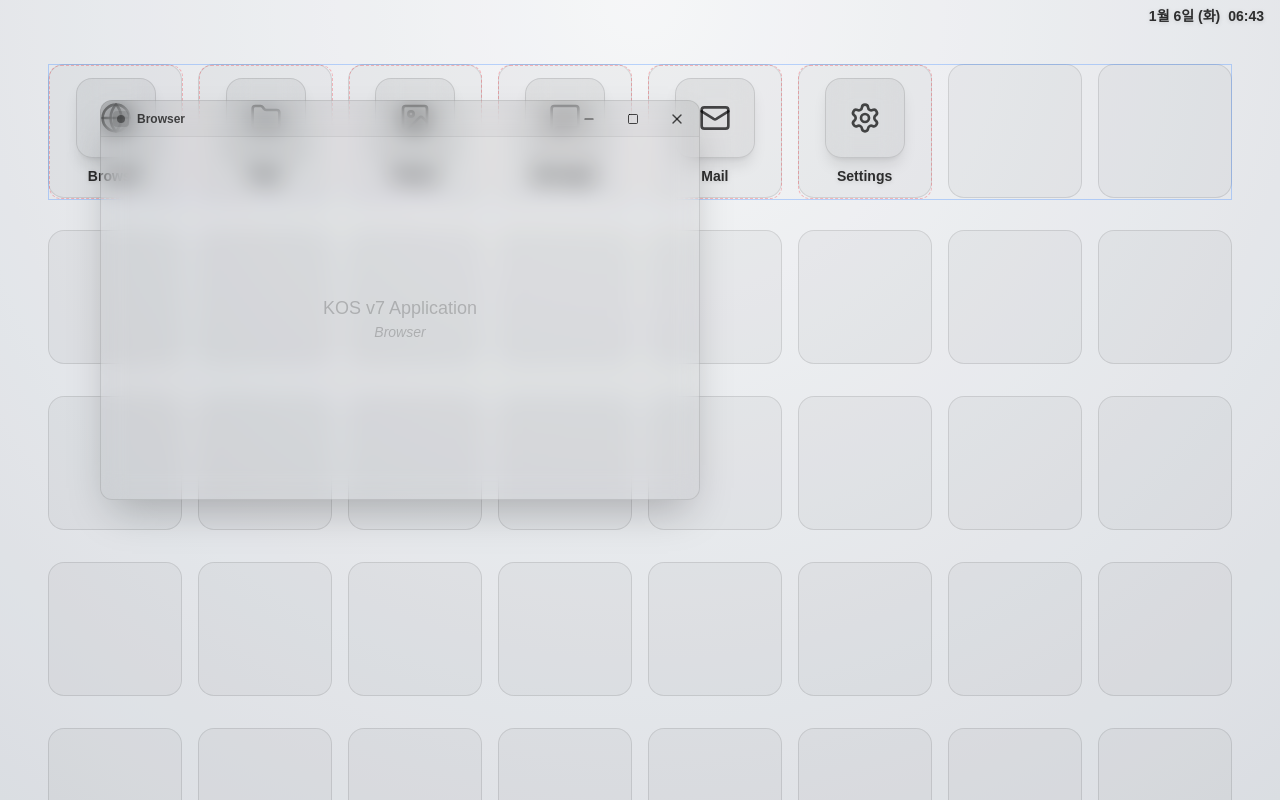
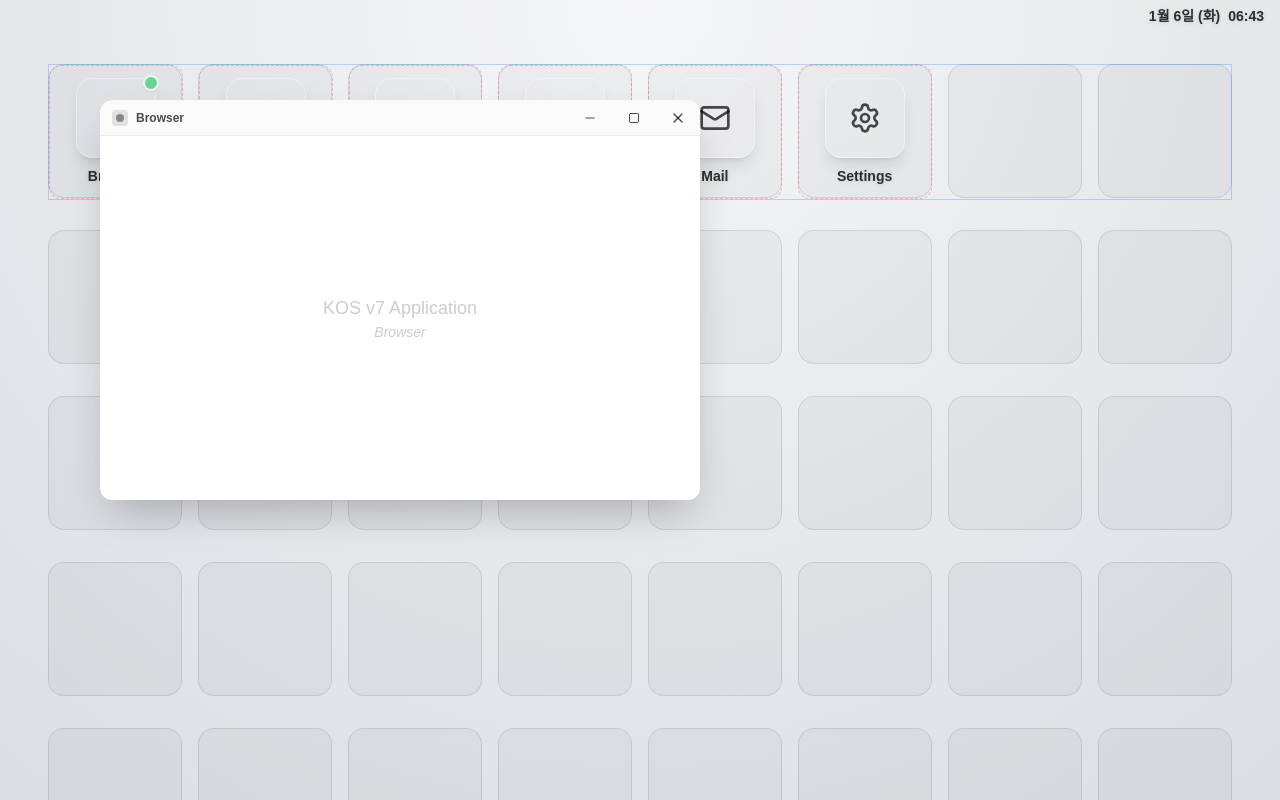
Before and after one commit to graken/kos_v7, a Next.js app: page / in a window 1280 px wide. Both pictures are taken after a click on the element "Browser". Built offline with nearby package versions, Linux system fonts and the light colour scheme.

Commit message:
feat: enhance window visuals, add minimize animation, and fix app status marker

```diff
--- a/src/app/globals.css
+++ b/src/app/globals.css
@@ -19,8 +19,7 @@ body {
 }
 
 @utility glass {
-  background: rgba(0, 0, 0, 0.05);
-  backdrop-filter: blur(12px);
-  -webkit-backdrop-filter: blur(12px);
-  border: 1px solid rgba(0, 0, 0, 0.1);
+  backdrop-filter: blur(30px);
+  -webkit-backdrop-filter: blur(30px);
+  border: 1px solid rgba(255, 255, 255, 0.4);
 }
--- a/src/components/AppIcon.tsx
+++ b/src/components/AppIcon.tsx
@@ -9,6 +9,7 @@ interface AppIconProps {
     icon: ReactNode;
     index: number;
     isDragging?: boolean;
+    isActive?: boolean;
     onDragStart: (e: React.DragEvent, index: number) => void;
     onDragEnter: (e: React.DragEvent, index: number) => void;
     onDragEnd: (e: React.DragEvent) => void;
@@ -21,6 +22,7 @@ export default function AppIcon({
     icon,
     index,
     isDragging,
+    isActive,
     onDragStart,
     onDragEnter,
     onDragEnd,
@@ -55,8 +57,11 @@ export default function AppIcon({
             onClick={onClick}
             className={`flex flex-col items-center justify-center gap-2 cursor-grab active:cursor-grabbing group border border-red-500/30 border-dashed p-1 rounded-xl w-full aspect-square transition-colors ${isDragging ? 'bg-black/5' : ''}`}
         >
-            <div className="w-16 h-16 md:w-20 md:h-20 glass rounded-2xl flex items-center justify-center text-black/70 shadow-lg pointer-events-none transition-shadow group-hover:shadow-black/10">
+            <div className="relative w-16 h-16 md:w-20 md:h-20 glass rounded-2xl flex items-center justify-center text-black/70 shadow-lg pointer-events-none transition-shadow group-hover:shadow-black/10">
                 {icon}
+                {isActive && (
+                    <div className="absolute -top-1 -right-1 w-4 h-4 bg-green-500 rounded-full border-2 border-white shadow-sm animate-pulse" />
+                )}
             </div>
             <span className="text-black/80 text-xs md:text-sm font-bold drop-shadow-sm text-center pointer-events-none">
                 {name}
--- a/src/components/HomeGrid.tsx
+++ b/src/components/HomeGrid.tsx
@@ -15,7 +15,7 @@ const ICON_MAP: Record<string, any> = {
 };
 
 export default function HomeGrid() {
-    const { apps, reorderApps, openApp } = useOSStore();
+    const { apps, reorderApps, openApp, windows } = useOSStore();
     const [draggedIndex, setDraggedIndex] = useState<number | null>(null);
 
     const handleDragStart = (e: React.DragEvent, index: number) => {
@@ -61,6 +61,7 @@ export default function HomeGrid() {
                         name={app.name}
                         icon={ICON_MAP[app.iconName]}
                         isDragging={draggedIndex === index}
+                        isActive={!!windows[app.id]}
                         onDragStart={handleDragStart}
                         onDragEnter={handleDragEnter}
                         onDragEnd={handleDragEnd}
--- a/src/components/Window.tsx
+++ b/src/components/Window.tsx
@@ -97,25 +97,26 @@ export default function Window({ window: windowData }: WindowProps) {
         };
     }, [isDragging, resizeDir, windowData.id, updateWindowDimensions]);
 
-    if (windowData.isMinimized) return null;
+    // if (windowData.isMinimized) return null; // 삭제: 애니메이션을 위해 렌더링 유지
 
     return (
         <motion.div
-            initial={{ opacity: 0, scale: 0.9, y: 20 }}
+            initial={{ opacity: 0, scale: 0.9, y: 100 }}
             animate={{
-                opacity: 1,
-                scale: isDragging ? 1.02 : 1,
-                y: 0,
+                opacity: windowData.isMinimized ? 0 : 1,
+                scale: windowData.isMinimized ? 0.8 : (isDragging ? 1.02 : 1),
+                y: windowData.isMinimized ? window.innerHeight : 0, // 화면 밖으로 슝
                 boxShadow: isDragging || resizeDir
                     ? "0 30px 60px -12px rgba(0, 0, 0, 0.4)"
                     : isFocused ? "0 20px 40px -12px rgba(0, 0, 0, 0.25)" : "0 10px 15px -3px rgba(0, 0, 0, 0.1)"
             }}
-            exit={{ opacity: 0, scale: 0.9, y: 20 }}
+            exit={{ opacity: 0, scale: 0.9, y: 100 }}
             transition={{
                 type: "spring",
                 stiffness: 400,
                 damping: 35,
-                // 크기/위치 변경은 즉각적으로 (인라인 스타일), 나머지는 애니메이션
+                mass: 0.8,
+                opacity: { duration: 0.2 }
             }}
             style={{
                 zIndex: windowData.zIndex,
@@ -124,13 +125,19 @@ export default function Window({ window: windowData }: WindowProps) {
                 top: windowData.y,
                 width: windowData.width,
                 height: windowData.height,
-                borderRadius: windowData.isMaximized ? 0 : '0.75rem', // 최대화 시 라운드 해제
+                borderRadius: windowData.isMaximized ? 0 : '0.75rem',
+                pointerEvents: windowData.isMinimized ? 'none' : 'auto',
+                // 드래그 중이거나 최소화/복원 중일 때는 CSS transition 비활성화
+                transition: (isDragging || resizeDir || windowData.isMinimized)
+                    ? 'none'
+                    : 'left 0.4s cubic-bezier(0.2, 0.8, 0.2, 1), top 0.4s cubic-bezier(0.2, 0.8, 0.2, 1), width 0.4s cubic-bezier(0.2, 0.8, 0.2, 1), height 0.4s cubic-bezier(0.2, 0.8, 0.2, 1), border-radius 0.4s'
             }}
             onMouseDown={() => focusApp(windowData.id)}
-            className={`flex flex-col overflow-hidden bg-white/45 glass transition-[border-radius]
-        ${isFocused ? 'ring-1 ring-blue-500/30' : 'ring-1 ring-black/5'}
+            className={`flex flex-col overflow-hidden relative
+        ${isFocused ? 'ring-1 ring-blue-500/30 shadow-2xl' : 'ring-1 ring-black/5 shadow-lg'}
       `}
         >
+            <div className={`absolute inset-0 -z-10 glass ${isFocused ? 'bg-white' : 'bg-white/75'}`} />
             {/* Resizing Handles (Hidden if maximized) */}
             {!windowData.isMaximized && (
                 <>
```
